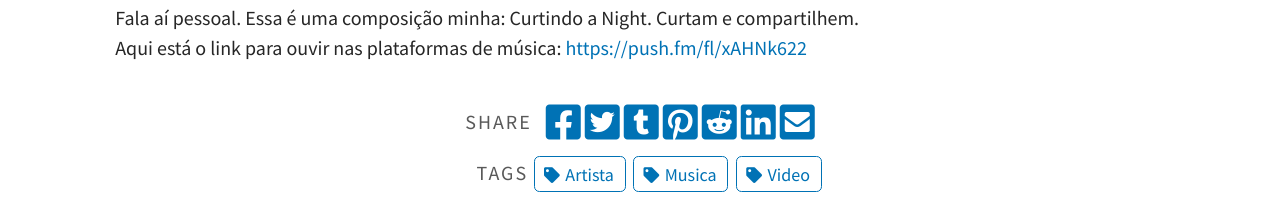
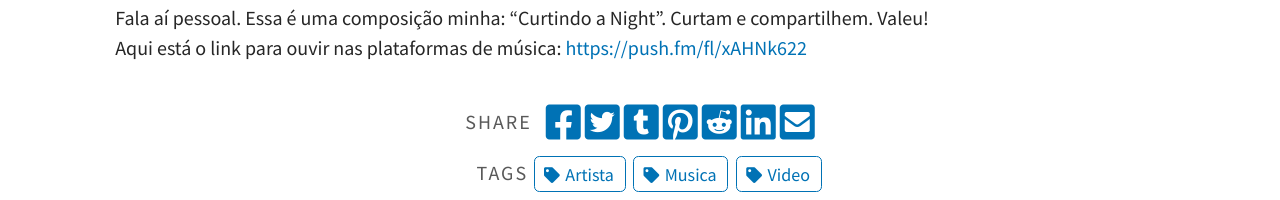
Before and after one commit to haze1997/haze1997.github.io, a Jekyll site: the page built from _posts/2020-09-17-curtindo_a_night.md, in a window 1280 px wide. Shown: the part 1013-1213 px from the top of the page. Built offline with Jekyll 4.4.1, drawn with Linux system fonts in a browser that asks for light colours; a script that is not in the unit is left out; comment, search, counter and statistics services are not loaded.

Commit message:
Update 2020-09-17-curtindo_a_night.md

```diff
--- a/_posts/2020-09-17-curtindo_a_night.md
+++ b/_posts/2020-09-17-curtindo_a_night.md
@@ -8,6 +8,6 @@ tags: [Video, Artista, Musica]
 categories: Musica
 ---
 
-<iframe width="1125" height="633" src="https://www.youtube.com/embed/tjOs5ctjMnM" title="Só queria saber - Jessé Schardosim" frameborder="0" allow="accelerometer; autoplay; clipboard-write; encrypted-media; gyroscope; picture-in-picture; web-share" allowfullscreen></iframe>
-Fala aí pessoal. Essa é uma composição minha: Curtindo a Night. Curtam e compartilhem.
+<iframe width="1125" height="633" src="https://www.youtube.com/embed/tjOs5ctjMnM" title="Curtindo a Night - Jessé Schardosim" frameborder="0" allow="accelerometer; autoplay; clipboard-write; encrypted-media; gyroscope; picture-in-picture; web-share" allowfullscreen></iframe>
+Fala aí pessoal. Essa é uma composição minha: "Curtindo a Night". Curtam e compartilhem. Valeu!
 Aqui está o link para ouvir nas plataformas de música: <a href="https://push.fm/fl/xAHNk622" target="_blank">https://push.fm/fl/xAHNk622</a>
```
